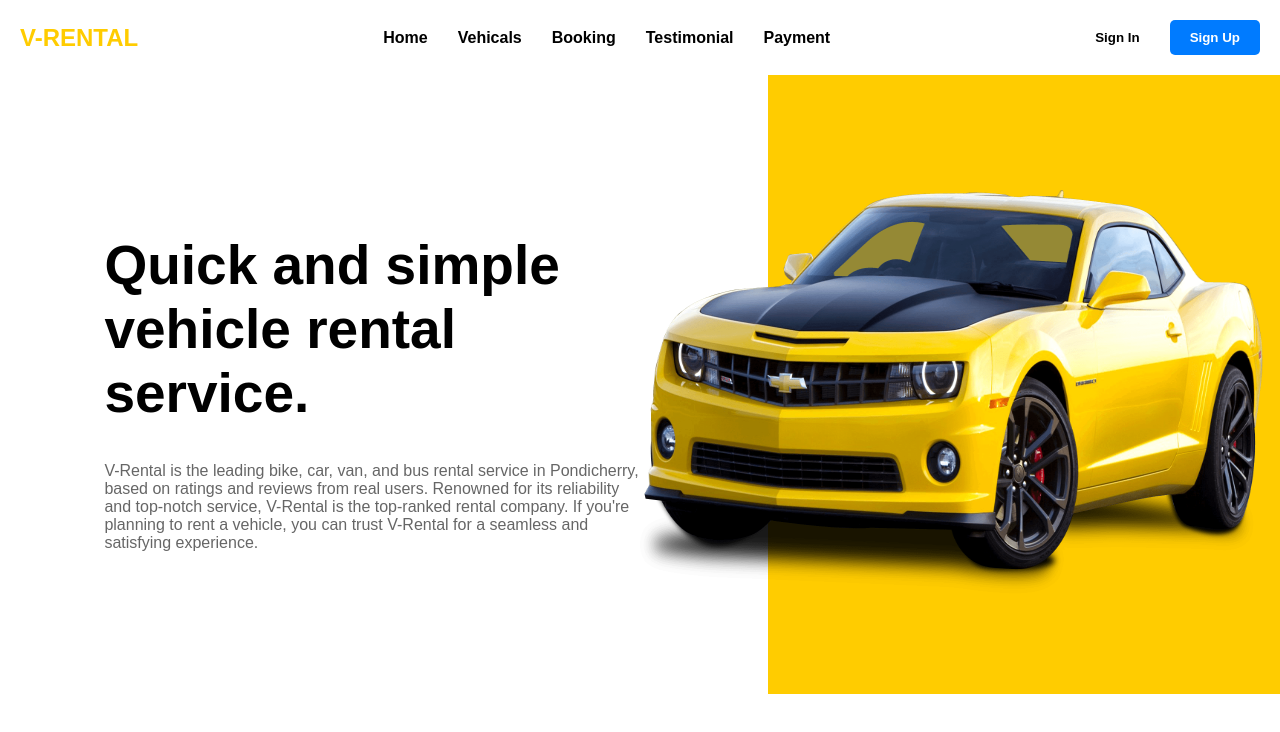
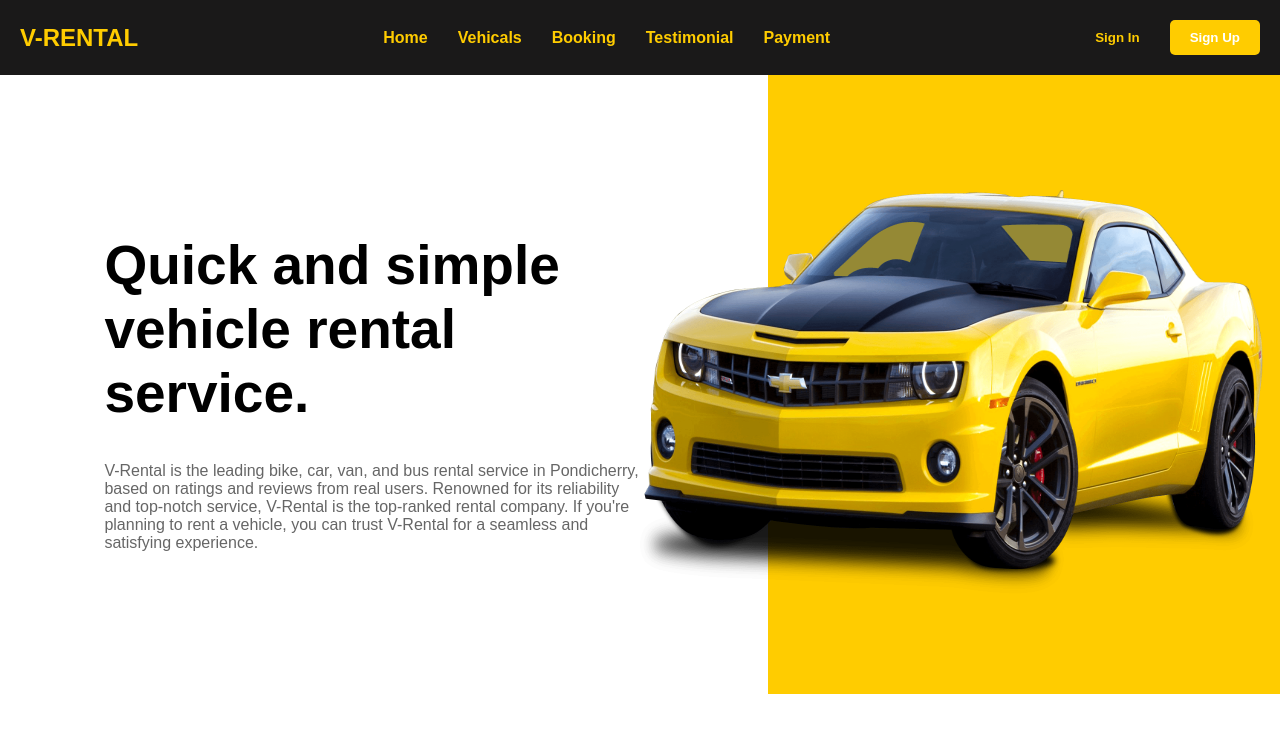
Before and after one commit to harishmk14/v-rental-service, a React (Create React App) app: page / in a window 1280 px wide. Shown: the top 732 px of the page. Built offline with nearby package versions, Linux system fonts and the light colour scheme.

Commit message:
styles added

```diff
--- a/src/styles.css
+++ b/src/styles.css
@@ -1,4 +1,4 @@
-/* src/Home.css */
+/* src/styles.css */
 
 body {
   margin: 0;
@@ -14,7 +14,7 @@ body {
   justify-content: space-between;
   align-items: center;
   padding: 20px;
-  background-color: #fff;
+  background-color: rgb(26, 25, 25);
 }
 
 .logo {
@@ -22,6 +22,7 @@ body {
   font-weight: bold;
   color: #ffcc00;
 }
+
 
 .navbar nav ul {
   display: flex;
@@ -36,9 +37,29 @@ body {
 
 .navbar nav ul li a {
   text-decoration: none;
-  color: #000;
+  color: #ffcc00;
   font-weight: bold;
+  position: relative;
+  padding: 5px 0;
+  transition: color 0.3s ease;
 }
+
+.navbar nav ul li a::before {
+  content: '';
+  position: absolute;
+  width: 0%;
+  height: 2px;
+  bottom: -2px; /* Adjusted to be below the text */
+  left: 50%;
+  background-color: #ffcc00;
+  transition: width 0.3s ease, left 0.3s ease;
+}
+
+.navbar nav ul li a:hover::before {
+  width: 100%;
+  left: 0;
+}
+
 
 .auth-buttons {
   display: flex;
@@ -55,11 +76,11 @@ body {
 
 .signin-btn {
   background-color: transparent;
-  color: #000;
+  color: #ffcc00;
 }
 
 .signup-btn {
-  background-color: #007bff;
+  background-color: #ffcc00;
   color: #fff;
   border-radius: 5px;
 }
```
Also changed, not shown: src/img/main.png (added).
